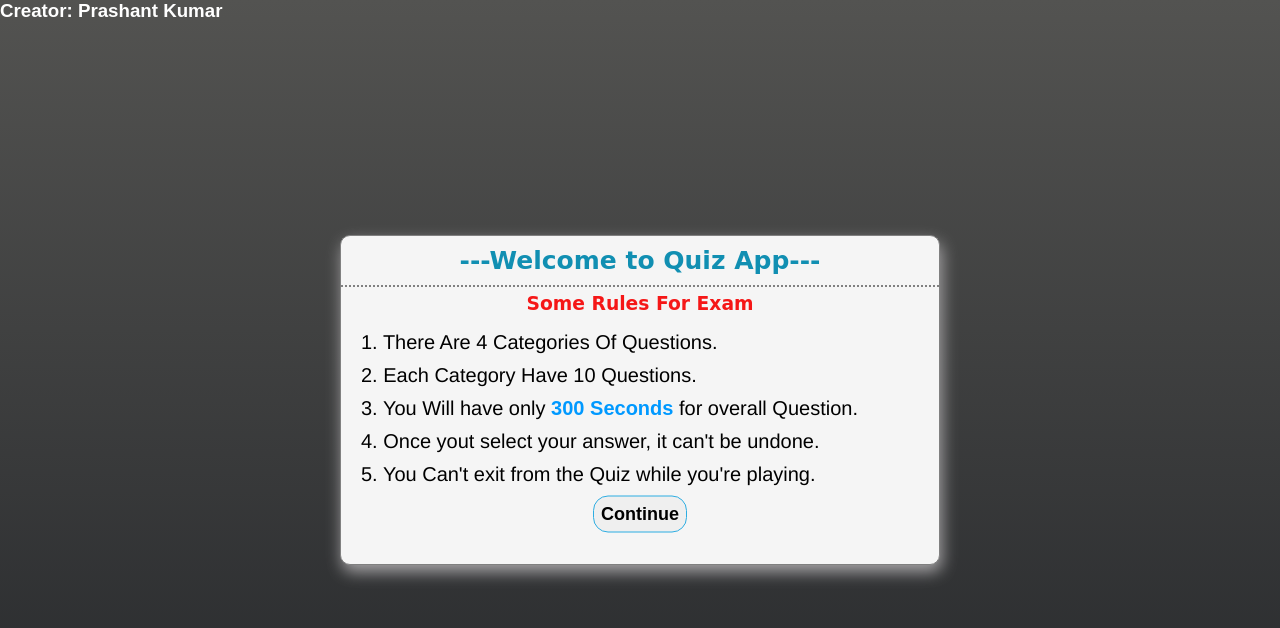
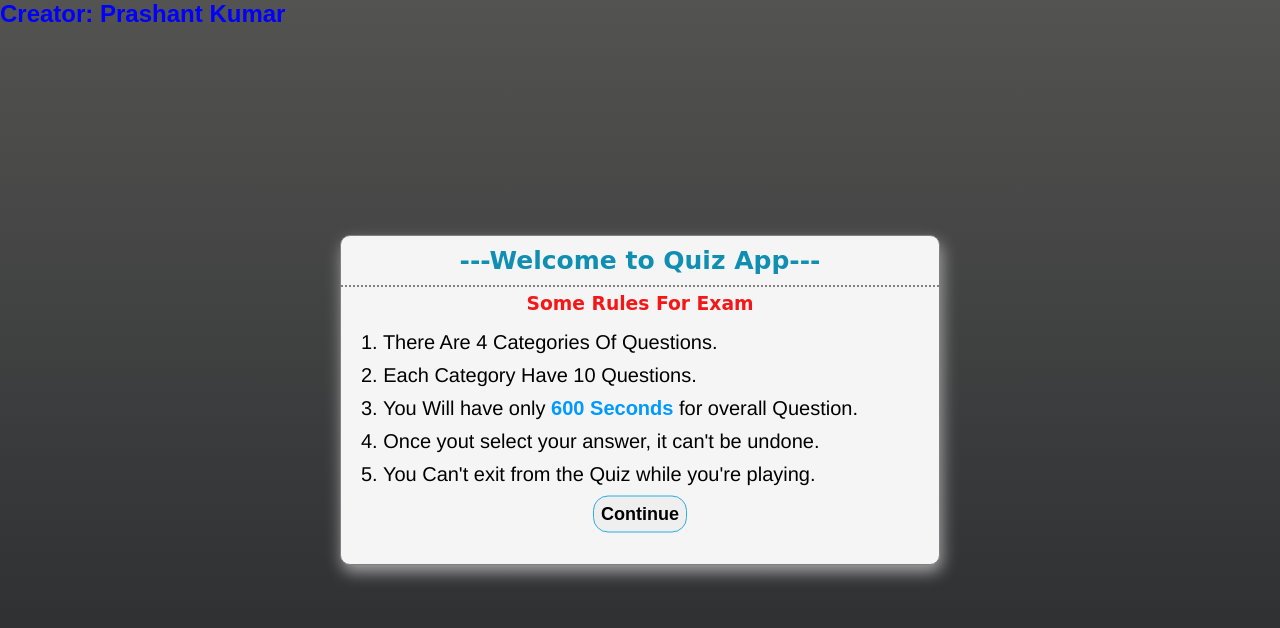
Before and after one commit to paro786/quiz-app, a plain HTML site: page index.html in a window 1280 px wide. Drawn offline with Linux system fonts and the light colour scheme.

Commit message:
Update index.html

```diff
--- a/index.html
+++ b/index.html
@@ -11,7 +11,7 @@
 
 <body>
 
-  <h3 style="color: white;">Creator: Prashant Kumar</h3>
+  <h2 style="color: blue;">Creator: Prashant Kumar</h2>
 
   <!-- information box starts here -->
   <div class="info-box">
@@ -23,7 +23,7 @@
       <p>1. There Are 4 Categories Of Questions.</p>
       <p>2. Each Category Have 10 Questions.</p>
       <p>
-        3. You Will have only<span class="color"> 300 Seconds</span> for overall
+        3. You Will have only<span class="color"> 600 Seconds</span> for overall
         Question.
       </p>
       <p>4. Once yout select your answer, it can't be undone.</p>
```
